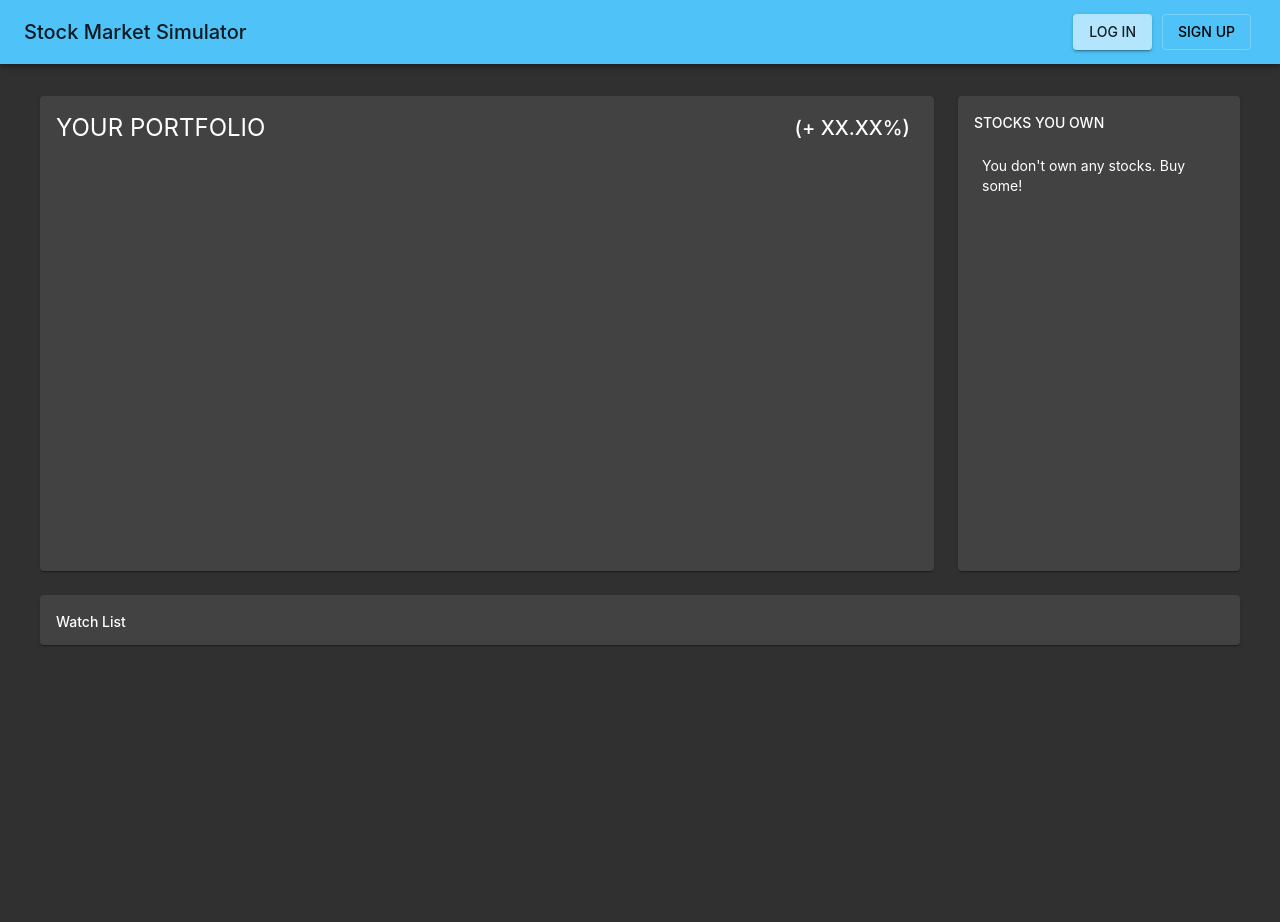
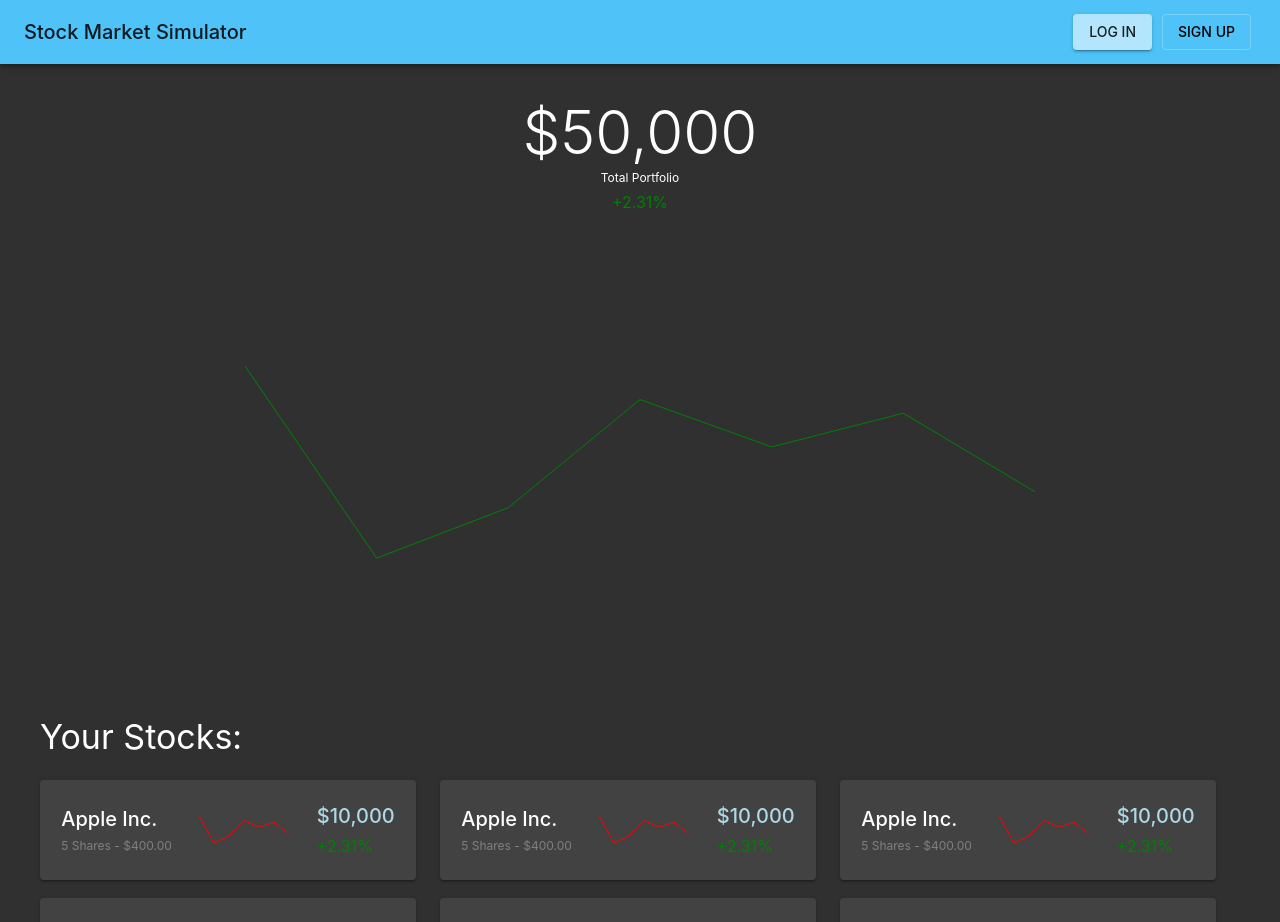
Before and after one commit to StockMarketSimulator-CSC-59867-03/SMSimulator_Website, a React (Create React App) app: page /portfolio in a window 1280 px wide. Shown: the top 922 px of the page. Before the commit the page ends 800 px from the top, so only its background shows below. Built offline with nearby package versions, Linux system fonts and the light colour scheme; no server answers.

Commit message:
SMS-129 Design of portfolio page

```diff
--- /dev/null
+++ b/src/Pages/PortfolioPage/OwnedStockItem.tsx
@@ -0,0 +1,59 @@
+import React, { useState } from 'react';
+import Typography from '@material-ui/core/Typography';
+import StockGraph from '../../Components/StockGraph/stockGraph';
+import { green } from '@material-ui/core/colors';
+import { useSelector } from "react-redux";
+
+import { Paper, Grid, Card, Container, Fab, Divider } from '@material-ui/core';
+
+function OwnedStockItem(props: any) {
+
+
+  let stockPrice = "0.00";
+
+
+
+
+
+  return (
+    <Paper style={{ marginTop: 10 }} elevation={2}>
+      <Grid
+        container
+        direction="row"
+        justify="space-around"
+        alignItems="center"
+        style={{ padding: 10 }}
+        onClick={() => {
+          /*props.onClick(props.stockData.symbol)*/
+        }}
+      >
+        <div>
+          <Typography variant="h6" component="h6">
+            Apple Inc.
+          </Typography>
+          <Typography style={{ color: "gray" }} variant="caption">
+            5 Shares - $400.00
+          </Typography>
+        </div>
+
+        <StockGraph
+          width={100}
+          height={80}
+          animationOn={false}
+          showToolTip={false}
+        ></StockGraph>
+        <div>
+        <Typography style={{ color: "lightblue" }} variant="h6">
+            $10,000
+          </Typography>
+        <Typography style={{ color: "green" }} variant="subtitle1" component="h6">
+         +2.31%
+        </Typography>
+
+        </div>
+      </Grid>
+    </Paper>
+  );
+}
+
+export default OwnedStockItem;
--- a/src/Pages/PortfolioPage/PortfolioPage.tsx
+++ b/src/Pages/PortfolioPage/PortfolioPage.tsx
@@ -24,6 +24,7 @@ import WatchedStocks from '../HomePage/WatchedStocks';
 import Typography from '@material-ui/core/Typography';
 import OwnedStocks from './OwnedStocks';
 import PortfolioStockGraph from './PortfolioStockGraph';
+import OwnedStockItem from './OwnedStockItem';
 
 const useStyles = makeStyles((theme: Theme) =>
   createStyles({
@@ -94,31 +95,58 @@ function PortfolioPage(props:any) {
     return (
       <div className={classes.root}>
         <Container maxWidth="lg" className={classes.container}>
-                <Grid container spacing={3}>
-                    {/* MarketGraph */}
-                    <Grid item xs={12} md={8} lg={9}>
-                        <Paper className={fixedHeightPaper}>
-                            <div className={classes.titleDiv}>
-                                <Typography variant="h5">YOUR PORTFOLIO</Typography>
-                                <Typography variant="h6" className={classes.return}>(+ XX.XX%)</Typography>
+          <Grid
+            container
+            direction="column"
+            justify="center"
+            alignItems="center"
+          >
+            <Typography variant="h2" component="h2">
+              $50,000
+            </Typography>
+            <Typography variant="caption" display="block" >
+              Total Portfolio
+            </Typography>
+            <Typography style={{ color: "green" }} variant="subtitle1" display="block" >
+              +2.31%
+            </Typography>
+            <div>
+              <PortfolioStockGraph />
             </div>
-                            <PortfolioStockGraph/>
-                        </Paper>
+
           </Grid>
-                    {/* Right Side Panel */}
-                    <Grid item xs={12} md={4} lg={3}>
-                        <Paper className={fixedHeightPaper}>
-                            <Typography variant="subtitle2">STOCKS YOU OWN</Typography>
-                            <div className={classes.sessionStocks}><OwnedStocks/></div>
-                        </Paper>
+          <Typography variant="h4" gutterBottom>
+              Your Stocks:
+            </Typography>
+
+            <Grid container spacing={1}>
+        <Grid container item xs={12} spacing={3}>
+        <React.Fragment>
+        <Grid item xs={4}>
+          <OwnedStockItem></OwnedStockItem>
         </Grid>
-                    {/* Watched Stocks */}
-                    <Grid item xs={12}>
-                        <Paper className={classes.paper}>
-                            <Typography variant="subtitle2">Watch List</Typography>
-                            <WatchedStocks sessionData={props.sessionData} currentUserData={props.currentUserData}/>
-                        </Paper>
+        <Grid item xs={4}>
+        <OwnedStockItem></OwnedStockItem>
         </Grid>
+        <Grid item xs={4}>
+         <OwnedStockItem></OwnedStockItem>
+        </Grid>
+      </React.Fragment>
+        </Grid>
+        <Grid container item xs={12} spacing={3}>
+        <React.Fragment>
+        <Grid item xs={4}>
+         <OwnedStockItem></OwnedStockItem>
+        </Grid>
+        <Grid item xs={4}>
+         <OwnedStockItem></OwnedStockItem>
+        </Grid>
+        <Grid item xs={4}>
+         <OwnedStockItem></OwnedStockItem>
+        </Grid>
+      </React.Fragment>
+        </Grid>
+
       </Grid>
         </Container>
       </div>
--- a/src/Pages/PortfolioPage/PortfolioStockGraph.tsx
+++ b/src/Pages/PortfolioPage/PortfolioStockGraph.tsx
@@ -70,6 +70,6 @@ function PortfolioStockGraph(props:any){
     console.log(history);
     console.log(min, max);
 
-    return(<div><StockGraph domain={[min, max]} data={history} handleClick={() => {}} width={500} height={400}/></div>)
+    return(<div><StockGraph  handleClick={() => {}} width={800} height={500}/></div>)
 }
 export default PortfolioStockGraph;
```
Lines whose indentation alone changed are shown as unchanged.
